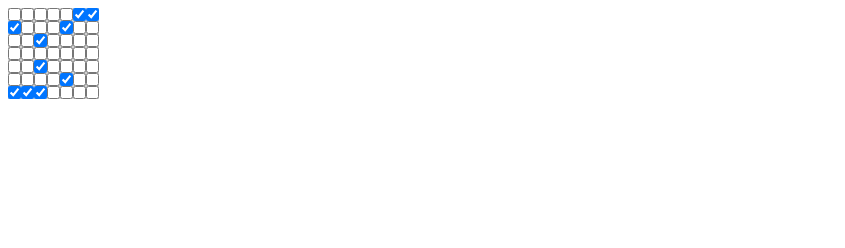
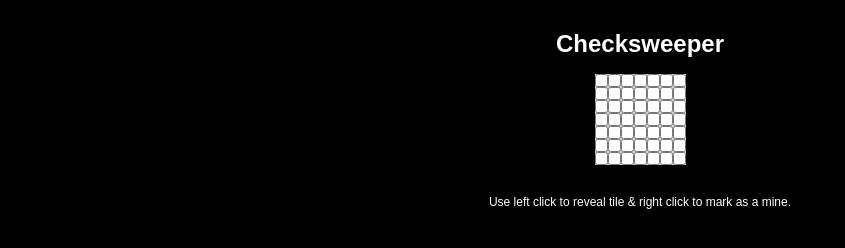
Before and after one commit to onepopcorn/check-sweeper, a website: page src/index.html in a window 1280 px wide. Shown: the whole page, without its empty margins (0-845 px from the left). Drawn offline with nearby package versions, Linux system fonts and the light colour scheme; files that its build step writes are made by us from their sources.

Commit message:
Finalized alpha version

```diff
--- a/src/css/style.scss
+++ b/src/css/style.scss
@@ -1,8 +1,30 @@
 html, body {
 	font-family: Arial, Helvetica, sans-serif;
+	font-size:12px;
+	background-color: #000;
+	color:#fff;
+}
+
+.container {
+	text-align: center;
+	margin-top:30px;
+	width: 100%;
+}
+
+#gameboard{
+	width:91px;
+	margin:10px auto;
 	font-size:10px;
+	color:#000;
+
+	&:after{
+		content:" ";
+		visibility: hidden;
+		display: block;
+		clear: both;
+	}
 }
-#gameboard{width:100px;}
+
 .tile {
 	background-color:#ccc;
 	width:13px;
@@ -11,6 +33,8 @@ html, body {
 	position:relative;
 	text-align: center;
 }
+
+.message{margin-top: 30px;}
 
 input[type='checkbox'] {
 	width:13px;
--- a/src/index.html
+++ b/src/index.html
@@ -5,9 +5,12 @@
 		<link rel="stylesheet" href="css/style.css">
 	</head>
 	<body>
-		<div id="gameboard">
-		<!-- tiles made at runtime -->
-		</div>
+	<div class="container">
+		<h1>Checksweeper</h1>
+		<div id="timer"></div>
+		<div id="gameboard"><!-- tiles made at runtime --></div>
+		<div class="message">Use left click to reveal tile & right click to mark as a mine.</div>
+	</div>
 		<script src="js/main.js"></script>
 	</body>
 </html>
--- a/src/js/main.js
+++ b/src/js/main.js
@@ -62,8 +62,8 @@
 			{
 				tiles[coords[0]][coords[1]] = TYPE.BOMB;
 				/* DEBUG -- SHOW WHERE MINES ARE */
-				var el = document.querySelector('#' + toUnicode(idx));
-				el.children[0].checked = true;
+				// var el = document.querySelector('#' + toUnicode(idx));
+				// el.children[0].checked = true;
 				/* END DEBUG */
 				totalMines--;
 			}
```
